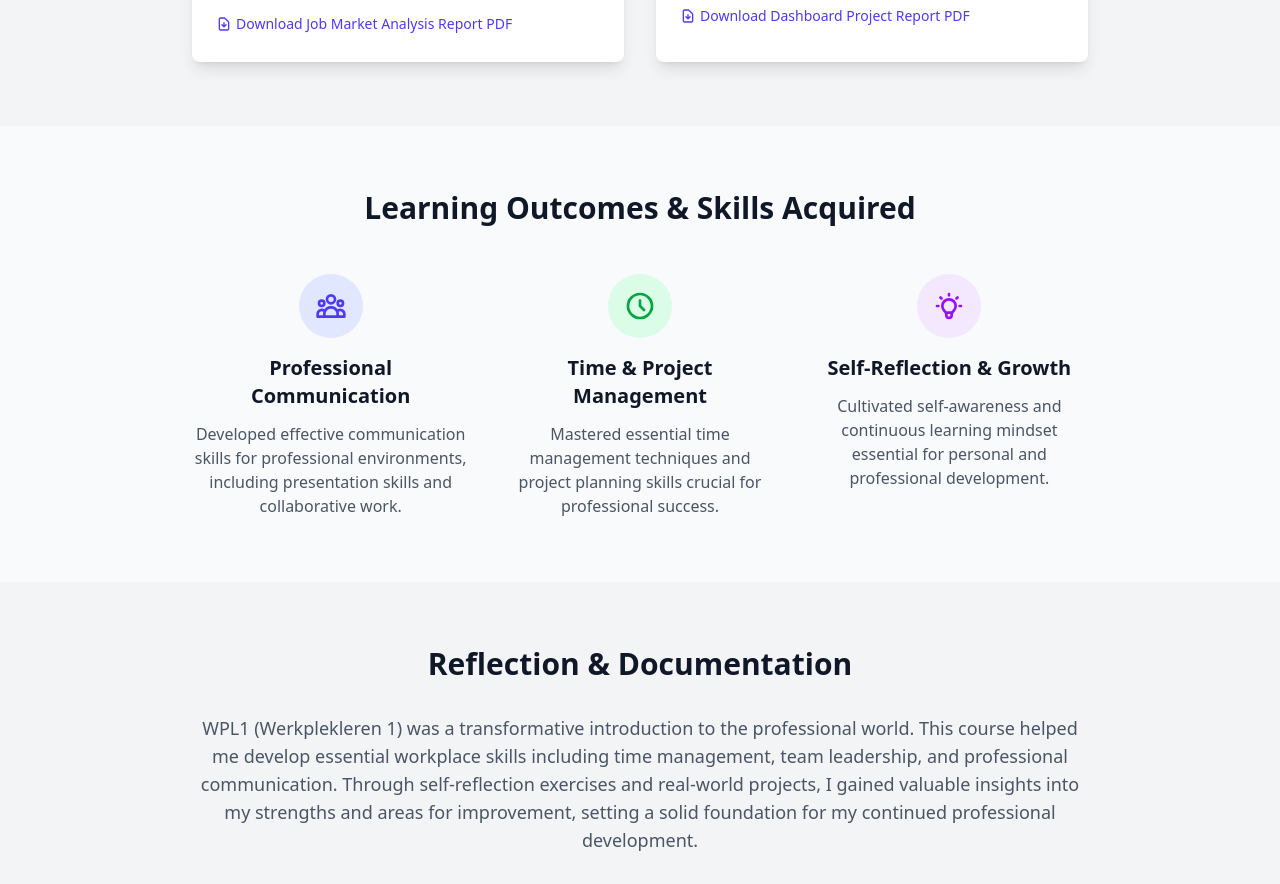
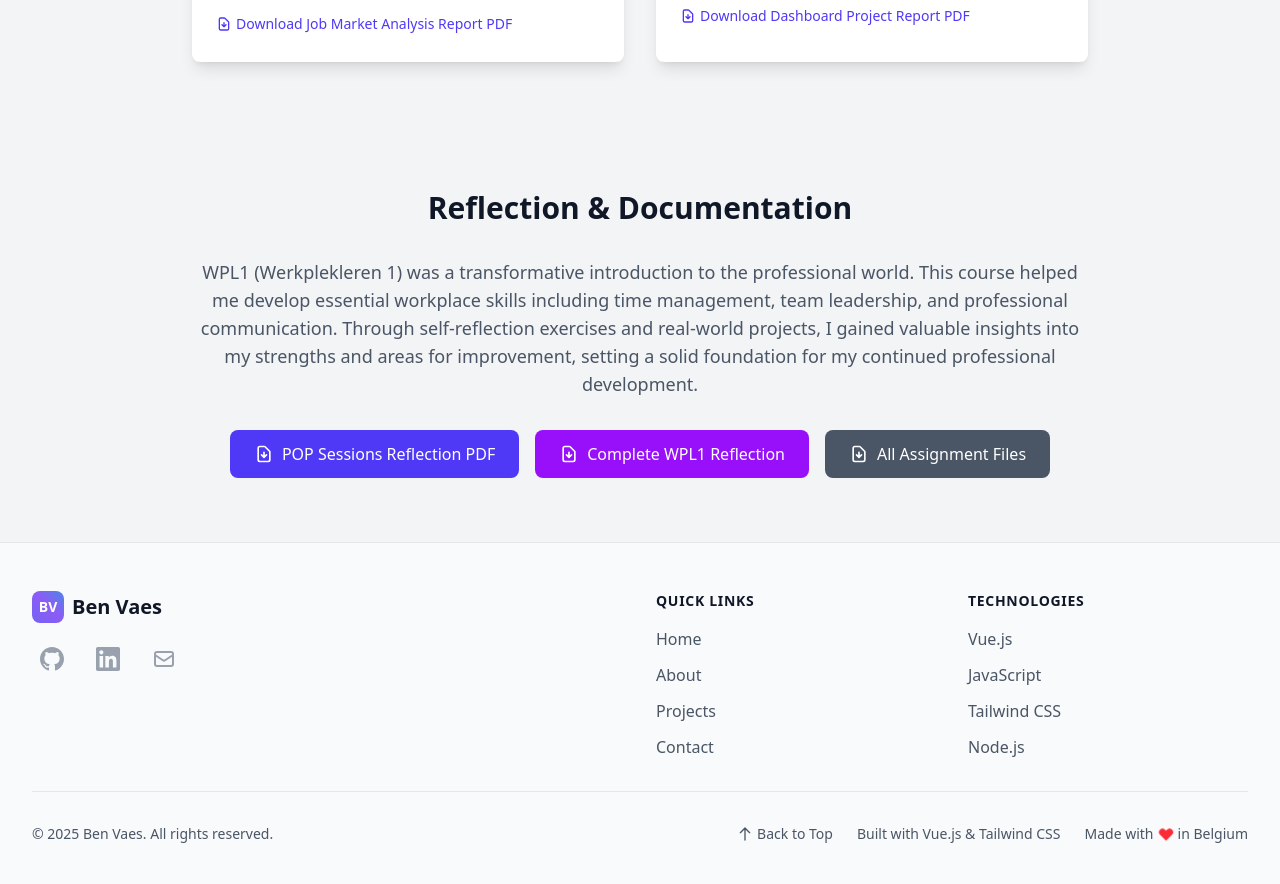
Before and after one commit to BenVaesPXL/Portfolio, a Vue app: page /wpl1 in a window 1280 px wide. Shown: the part 1991-2875 px from the top of the page. Built offline with nearby package versions, Linux system fonts and the light colour scheme.

Commit message:
feat: Remove Learning Outcomes section from Wpl1View for streamlined content presentation

```diff
--- a/src/views/Wpl1View.vue
+++ b/src/views/Wpl1View.vue
@@ -121,52 +121,6 @@
       </div>
     </section>
 
-    <!-- Learning Outcomes -->
-    <section class="py-16">
-      <div
-        class="mx-auto w-full px-4 sm:px-6 lg:px-12 xl:px-16 2xl:px-24 3xl:px-32 4xl:px-48"
-      >
-        <div class="max-w-4xl mx-auto">
-          <h2
-            class="text-3xl font-bold text-gray-900 dark:text-white mb-12 text-center"
-          >
-            Learning Outcomes & Skills Acquired
-          </h2>
-          <div class="grid md:grid-cols-3 gap-8">
-            <div
-              v-for="outcome in learningOutcomes"
-              :key="outcome.id"
-              class="text-center"
-            >
-              <div
-                :class="`w-16 h-16 ${outcome.bgColor} rounded-full flex items-center justify-center mx-auto mb-4`"
-              >
-                <svg
-                  :class="`w-8 h-8 ${outcome.iconColor}`"
-                  fill="none"
-                  stroke="currentColor"
-                  viewBox="0 0 24 24"
-                >
-                  <path
-                    stroke-linecap="round"
-                    stroke-linejoin="round"
-                    stroke-width="2"
-                    :d="outcome.iconPath"
-                  ></path>
-                </svg>
-              </div>
-              <h3 class="text-xl font-bold text-gray-900 dark:text-white mb-3">
-                {{ outcome.title }}
-              </h3>
-              <p class="text-gray-600 dark:text-gray-300">
-                {{ outcome.description }}
-              </p>
-            </div>
-          </div>
-        </div>
-      </div>
-    </section>
-
     <!-- Reflection & Documentation -->
     <section class="py-16 bg-gray-100 dark:bg-gray-800">
       <div
@@ -237,10 +191,6 @@ export default {
       return this.wpl1Store.assignments;
     },
 
-    learningOutcomes() {
-      return this.wpl1Store.learningOutcomes;
-    },
-
     reflectionText() {
       return this.wpl1Store.reflectionText;
     },
```
